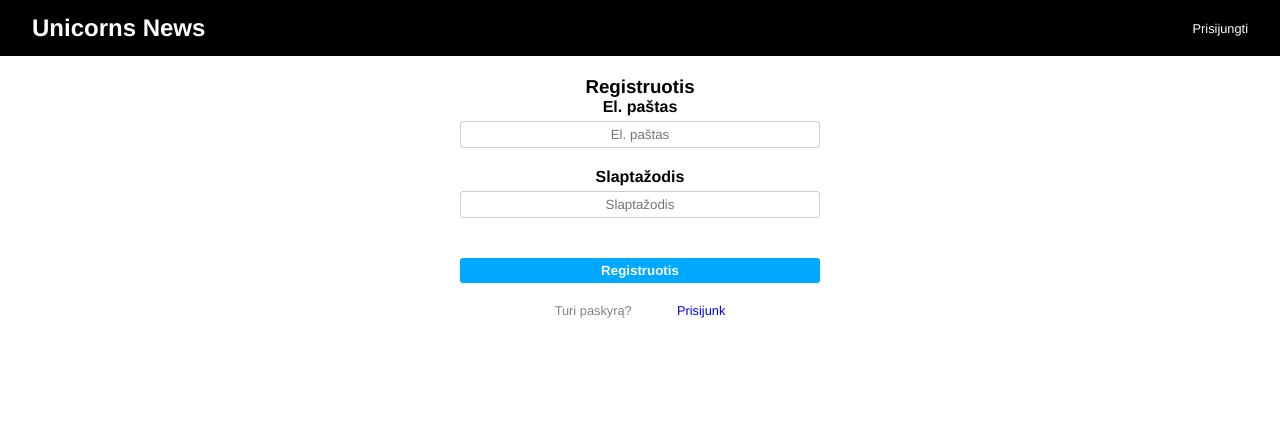
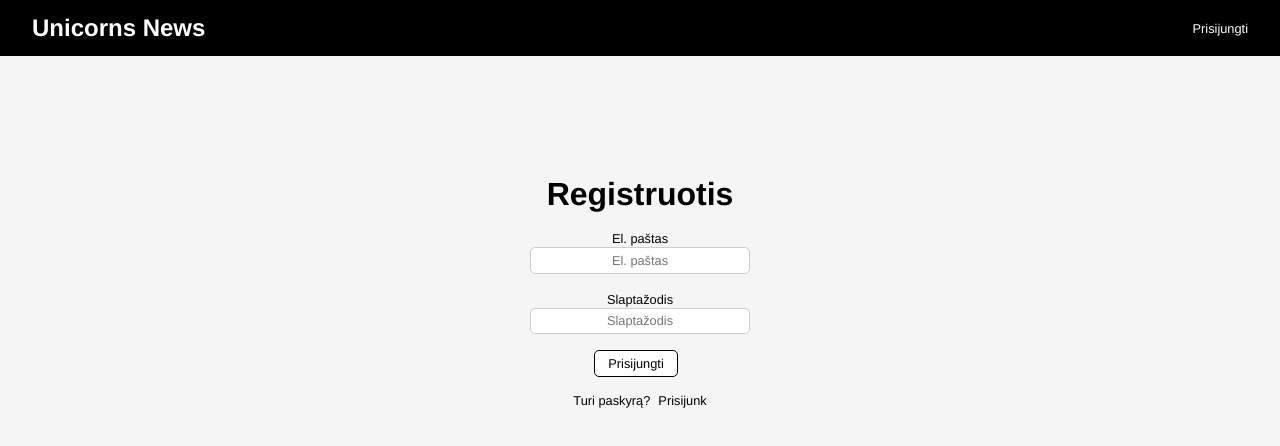
Before and after one commit to RytisMitkus/sodra, a Vue app in the folder packages/client/: page /register in a window 1280 px wide. Shown: the top 446 px of the page. Built offline with nearby package versions, Linux system fonts and the light colour scheme; no server answers.

Commit message:
moved login logic to vuex, error handling still needs to be done

```diff
--- a/packages/client/src/store/modules/usersModule.js
+++ b/packages/client/src/store/modules/usersModule.js
@@ -1,8 +1,28 @@
-// import axios from "axios";
-
-const state = {};
-const mutations = {};
-const actions = {};
+import axios from "axios";
+import router from "../../router";
+const state = {
+  auth: false,
+};
+const mutations = {
+  SET_AUTH(state) {
+    state.auth = !state.auth;
+  },
+};
+const actions = {
+  async login(context, user) {
+    try {
+      const { data } = await axios.post("/api/users/login", {
+        withcredentials: true,
+        user,
+      });
+      if (data && data.auth) localStorage.setItem("auth", true);
+      context.commit("SET_AUTH");
+      router.push("/");
+    } catch (err) {
+      this.err = err.response.data.message;
+    }
+  },
+};
 const getters = {};
 
 export default {
--- a/packages/client/src/views/Login.vue
+++ b/packages/client/src/views/Login.vue
@@ -22,7 +22,7 @@
           v-model="password"
         />
       </div>
-      <button type="button" class="form-group__button" @click="login">
+      <button type="button" class="form-group__button" @click="loginUser">
         Prisijungti
       </button>
     </form>
@@ -37,9 +37,7 @@
 </template>
 
 <script>
-import axios from "axios";
-import { mapMutations } from "vuex";
-
+import { mapActions } from "vuex";
 export default {
   name: "Login",
   data() {
@@ -50,22 +48,13 @@ export default {
     };
   },
   methods: {
-    ...mapMutations(["setIsAuthenticated"]),
-    async login() {
-      try {
-        const { data } = await axios.post("/api/users/login", {
-          withcredentials: true,
-          email: this.email,
-          password: this.password,
-        });
-        if (data && data.auth) localStorage.setItem("auth", true);
-        this.setIsAuthenticated();
-        this.$router.push({
-          name: "Dashboard",
-        });
-      } catch (err) {
-        this.err = err.response.data.message;
-      }
+    ...mapActions({ login: "users/login" }),
+    loginUser() {
+      const user = {
+        email: this.email,
+        password: this.password,
+      };
+      this.login(user);
     },
   },
 };
@@ -76,12 +65,12 @@ export default {
   display: flex;
   flex-direction: column;
   align-items: center;
-  justify-content: center;
-  height: 100vh;
+  height: 93vh;
   background-color: #f5f5f5;
   .login__greeting {
     font-size: 2rem;
     margin-bottom: 1rem;
+    margin-top: 15vh;
   }
   .form {
     width: 100%;
@@ -89,6 +78,7 @@ export default {
     display: flex;
     flex-direction: column;
     align-items: center;
+
     .form-group {
       margin-bottom: 1rem;
       width: 100%;
--- a/packages/client/src/views/SignUp.vue
+++ b/packages/client/src/views/SignUp.vue
@@ -1,21 +1,35 @@
 <template>
-  <div class="container">
-    <h3>Registruotis</h3>
-    <form>
+  <div class="register">
+    <h3 class="login__greeting">Registruotis</h3>
+    <form class="form">
       <div class="form-group">
-        <label for="email">El. paštas</label>
-        <input type="" v-model="email" placeholder="El. paštas" />
+        <label for="email" class="form-group__label"> El. paštas</label>
+        <input
+          class="form-group__input"
+          type="email"
+          id="email"
+          v-model="email"
+          placeholder="El. paštas"
+        />
       </div>
       <div class="form-group">
-        <label for="password">Slaptažodis </label>
-        <input type="password" v-model="password" placeholder="Slaptažodis" />
+        <label for="password" class="form-group__label">Slaptažodis </label>
+        <input
+          class="form-group__input"
+          type="password"
+          id="password"
+          placeholder="Slaptažodis"
+          v-model="password"
+        />
       </div>
-      <button class="btn-primary" @click.prevent="signUp">Registruotis</button>
+      <button type="button" class="form-group__button" @click="login">
+        Prisijungti
+      </button>
     </form>
     <p class="err" v-if="err">{{ err }}</p>
     <div class="login">
       <p>Turi paskyrą?</p>
-      <router-link to="/login">Prisijunk</router-link>
+      <router-link to="/login" class="login__link">Prisijunk</router-link>
     </div>
   </div>
 </template>
@@ -52,59 +66,83 @@ export default {
 };
 </script>
 
-<style lang="sass" scoped>
-.container
-  margin: 0 auto
-  max-width: 400px
-  padding: 20px
+<style lang="scss" scoped>
+.register {
+  display: flex;
+  flex-direction: column;
+  align-items: center;
+  height: 93vh;
+  background-color: #f5f5f5;
+  .login__greeting {
+    font-size: 2rem;
+    margin-bottom: 1rem;
+    margin-top: 15vh;
+  }
+  .form {
+    width: 100%;
+    max-width: 400px;
+    display: flex;
+    flex-direction: column;
+    align-items: center;
 
-  a
-    text-decoration: none
-    &:hover
-      text-decoration: underline
-  .form-group
-    width: 100%
-    margin-bottom: 20px
-    label
-      display: block
-      margin-bottom: 5px
-      font-weight: bold
-    input
-      width: 100%
-      border: 1px solid #ccc
-      border-radius: 3px
-      padding: 5px
-      &:focus
-        outline: none
-        border-color: #999
-  button
-    margin-top: 20px
-    width: 100%
-    border: none
-    border-radius: 3px
-    padding: 5px
-    font-weight: bold
-    &:focus
-      outline: none
-      border-color: #999
-
-  .btn-primary
-    background-color: #00a8ff
-    color: #fff
-    &:hover
-
-      background-color: #00a8ff
-      color: #fff
-    &:focus
-      outline: none
-      border-color: #999
-  .login
-    width: 60%
-    margin: 20px auto
-    text-align: center
-    color: gray
-    font-size: 0.8rem
-    display: flex
-    align-items: center
-    justify-content: space-around
+    .form-group {
+      margin-bottom: 1rem;
+      width: 100%;
+      max-width: 220px;
+      .form-group__label {
+        font-size: 0.8rem;
+        margin-bottom: 0.5rem;
+      }
+      .form-group__input {
+        width: 100%;
+        padding: 0.3rem;
+        border: 1px solid #ccc;
+        border-radius: 5px;
+        font-size: 0.8rem;
+        &:focus {
+          outline: none;
+          border-color: #000;
+        }
+      }
+    }
+    .form-group__button {
+      color: #000;
+      text-decoration: none;
+      background-color: white;
+      border: 1px solid #000;
+      padding: 0.3rem 0.8rem;
+      border-radius: 5px;
+      margin-right: 0.5rem;
+      cursor: pointer;
+      font-size: 0.8rem;
+      &:hover {
+        color: #ffc107;
+        background-color: #000;
+      }
+    }
+  }
+  .err {
+    color: red;
+    font-size: 0.8rem;
+    margin-top: 0.5rem;
+  }
+  .login {
+    margin-top: 1rem;
+    display: flex;
+    align-items: center;
+    justify-content: center;
+    p {
+      font-size: 0.8rem;
+      margin-right: 0.5rem;
+    }
+    .login__link {
+      color: #000;
+      text-decoration: none;
+      font-size: 0.8rem;
+      &:hover {
+        color: #ffc107;
+      }
+    }
+  }
+}
 </style>
```
Also changed, not shown: 2 other files (tests, documents, lock files or other folders).
